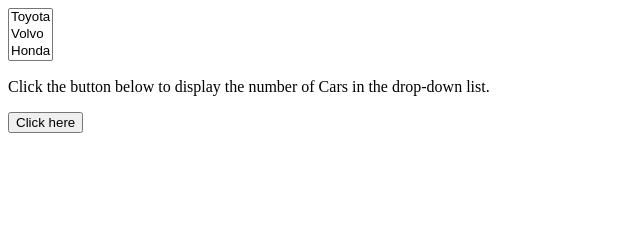
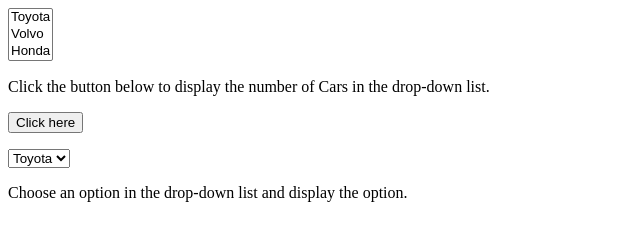
Before and after one commit to samuelogunmuyiwa/dom-problems, a plain HTML site: page dom-problem-3/index.html in a window 1280 px wide. Shown: the whole page, without its empty margins (0-640 px from the left). Drawn offline with Linux system fonts and the light colour scheme.

Commit message:
function displaying the item in the droplist.

```diff
--- a/dom-problem-3/index.html
+++ b/dom-problem-3/index.html
@@ -21,6 +21,21 @@
    <p id="p1"></p>
 
 
+
+   <form>
+   	<select id="mySel" onchange="myCarList()">
+   		<option>Toyota</option>
+   		<option>Volvo</option>
+   		<option>Honda</option>
+
+   	</select>
+   </form>
+
+   <p id="demo">Choose an option in the drop-down list and display the option.</p>
+
+
+
+
    <script src="scripts.js"></script>
   </body>
 </html>
--- a/dom-problem-3/scripts.js
+++ b/dom-problem-3/scripts.js
@@ -10,3 +10,14 @@
 	var x = document.getElementById("mySelect").options.length;
 	p1.innerHTML = "There are " + x + " Cars in the list.";
 }
+
+
+let p2 = document.getElementById("demo");
+
+//define a function that displays the item in the list when you select from the dropdown.
+function myCarList() {
+
+	var y = document.getElementById("mySel");
+	var i = y.selectedIndex;
+	p2.innerHTML = y.options[i].text;
+}
```
